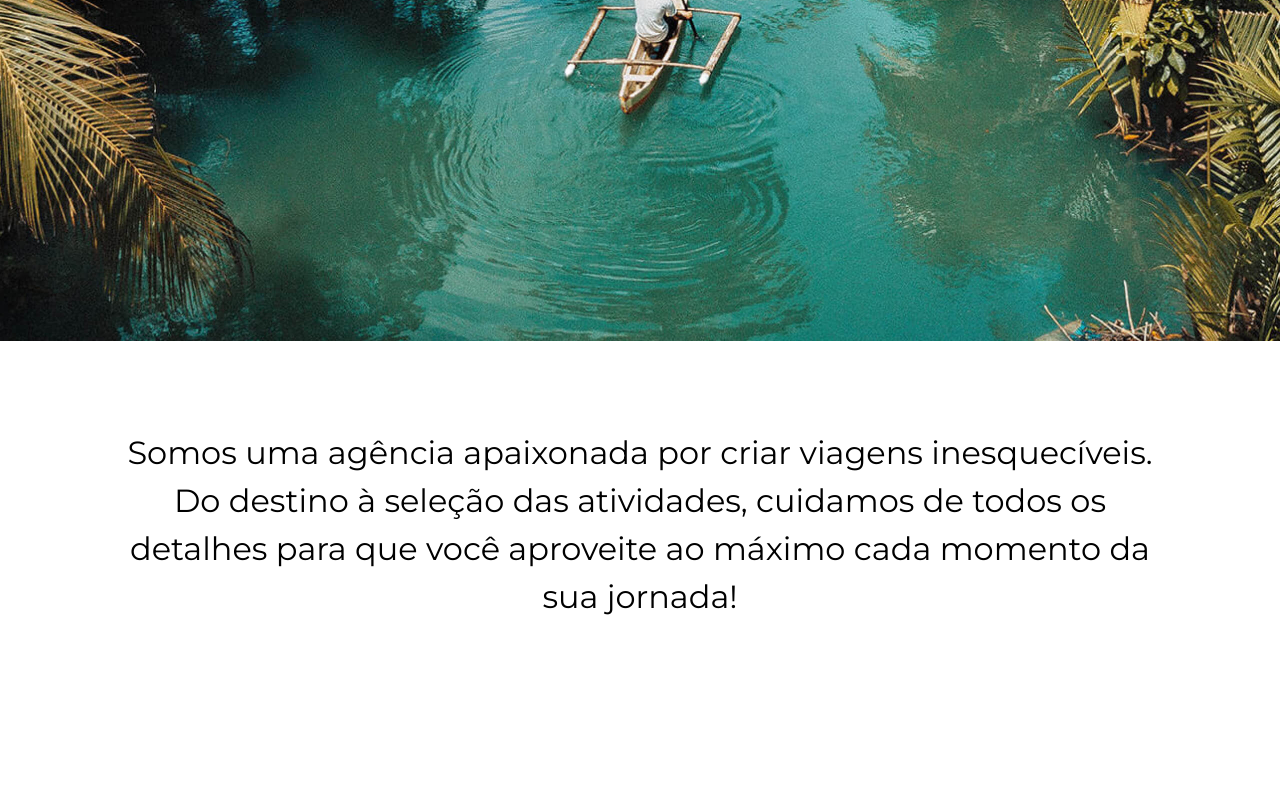
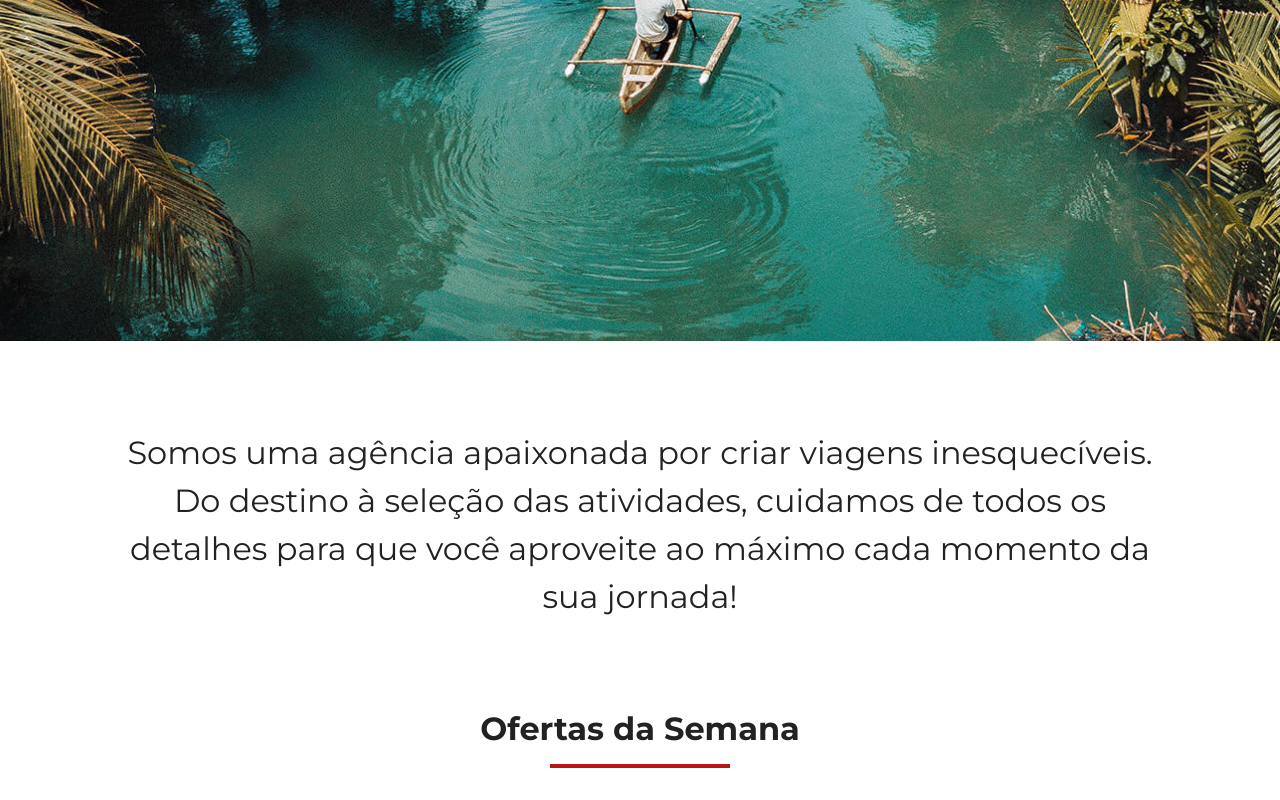
Before and after one commit to dvdRiscado/Alura-JornadaViagens, a plain HTML site: page index.html in a window 1280 px wide. Shown: the part 419-1219 px from the top of the page. Before the commit the page ends 1128 px from the top, so only its background shows below. Drawn offline with Linux system fonts and the light colour scheme.

Commit message:
Add Componetized  Title

```diff
--- a/css/global.css
+++ b/css/global.css
@@ -44,4 +44,26 @@
   text-decoration: none;
   list-style: none;
   font-family: "Montserrat";
+  color: var(--text-primary-color);
 }
+
+.section-title h2 {
+  font-size: 28px;
+  font-weight: var(--title-weight);
+  text-align: center;
+}
+
+.section-title hr {
+  width: 180px;
+  height: 4px;
+  background-color: var(--secondary-color);
+  border: none;
+  margin: 16px auto 32px;
+}
+
+
+@media screen and (min-width: 768px) {
+  .section-title h2 {
+    font-size: 32px;
+  }
+}
--- a/css/style.css
+++ b/css/style.css
@@ -1,3 +1,4 @@
 @import url(global.css);
 @import url(header.css);
 @import url(hero.css);
+@import url(offers.css);
--- a/index.html
+++ b/index.html
@@ -65,7 +65,7 @@
     <section class="hero">
       <figure class="hero-img">
         <img src="./img/hero-mobile.jpg" alt="Homem em canoa num rio tropical rodeado por palmeiras." hidden/>
-        <figcaption>Homem em canoa num rio tropical rodeado por palmeiras.</figcaption hidden>
+        <figcaption hidden>Homem em canoa num rio tropical rodeado por palmeiras.</figcaption>
       </figure>
       <h2>
         Somos uma agência apaixonada por criar viagens inesquecíveis. Do destino
@@ -73,5 +73,12 @@
         aproveite ao máximo cada momento da sua jornada!
       </h2>
     </section>
+
+    <section class="offers">
+      <div class="section-title">
+        <h2>Ofertas da Semana</h2>
+        <hr />
+      </div>
+    </section>
   </body>
 </html>
```
Also changed, not shown: css/offers.css (added).
